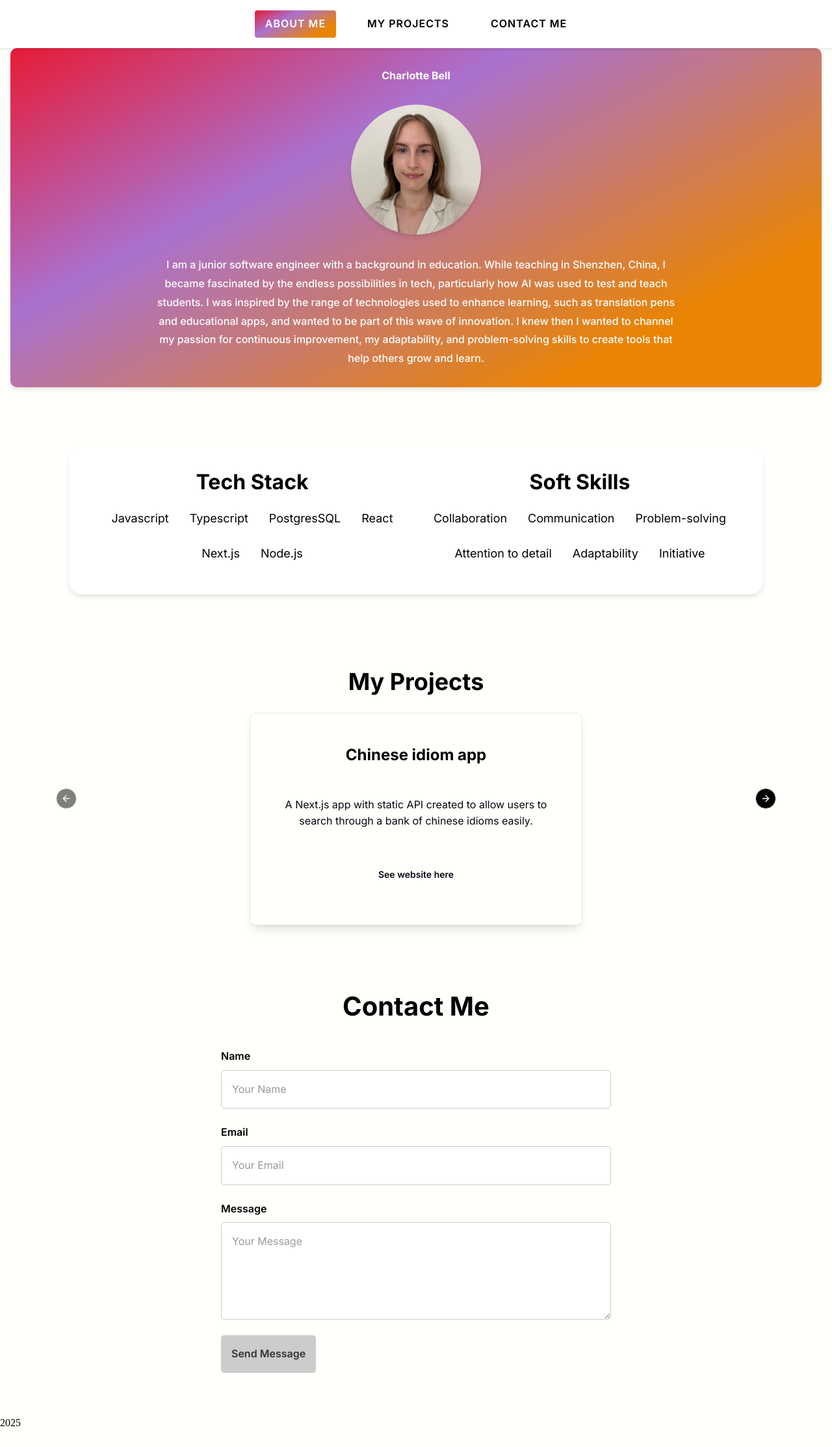
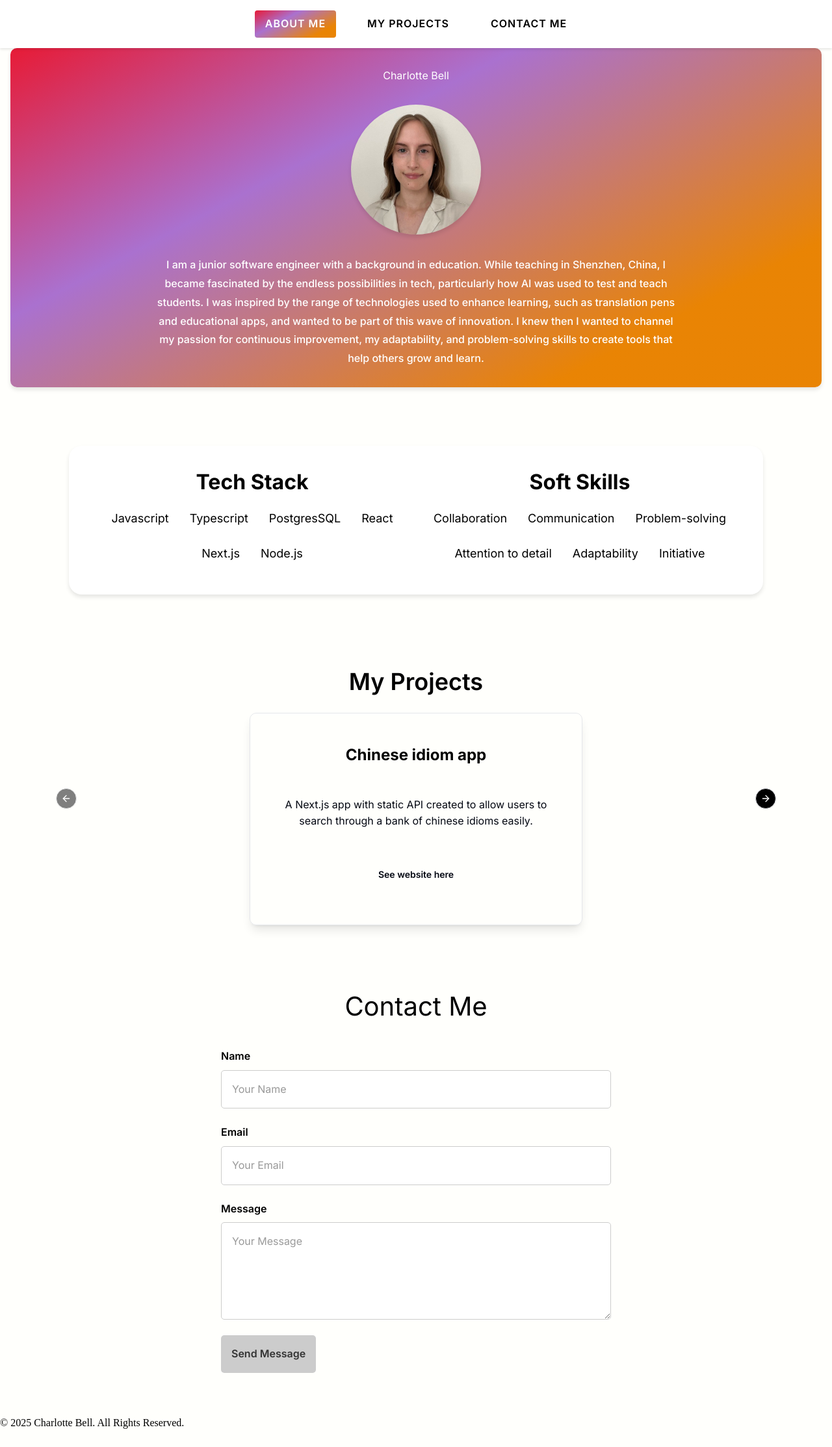
Before and after one commit to chargrace/portfolio, a Next.js app: page / in a window 1280 px wide. Shown: the whole page at 65% size. Built offline with nearby package versions, Linux system fonts and the light colour scheme.

Commit message:
fix: title bug

```diff
--- a/app/globals.css
+++ b/app/globals.css
@@ -101,7 +101,6 @@ a {
 }
 
 h1,
-h2,
 h3,
 h4,
 h5,
--- a/components/about.module.css
+++ b/components/about.module.css
@@ -11,11 +11,19 @@
     font-weight: 400;
     color: white;
     display: flex;
+    font-size: 30;
     flex-direction: column;
     box-sizing: border-box
   }
 
   .about h2 {
+    color: white;
+    margin-bottom: 2rem;
+    font-size: 50;
+    font-weight: 400;
+  }
+
+  .name {
     color: white;
     margin-bottom: 2rem;
     font-size: 50;
--- a/components/footer.jsx
+++ b/components/footer.jsx
@@ -2,6 +2,6 @@ import styles from './footer.module.css'
 
 export default function Footer () {
     return (
-        <footer className={styles.footer}>2025</footer>
+        <footer className={styles.footer}>© 2025 Charlotte Bell. All Rights Reserved.</footer>
     )
 }
```
